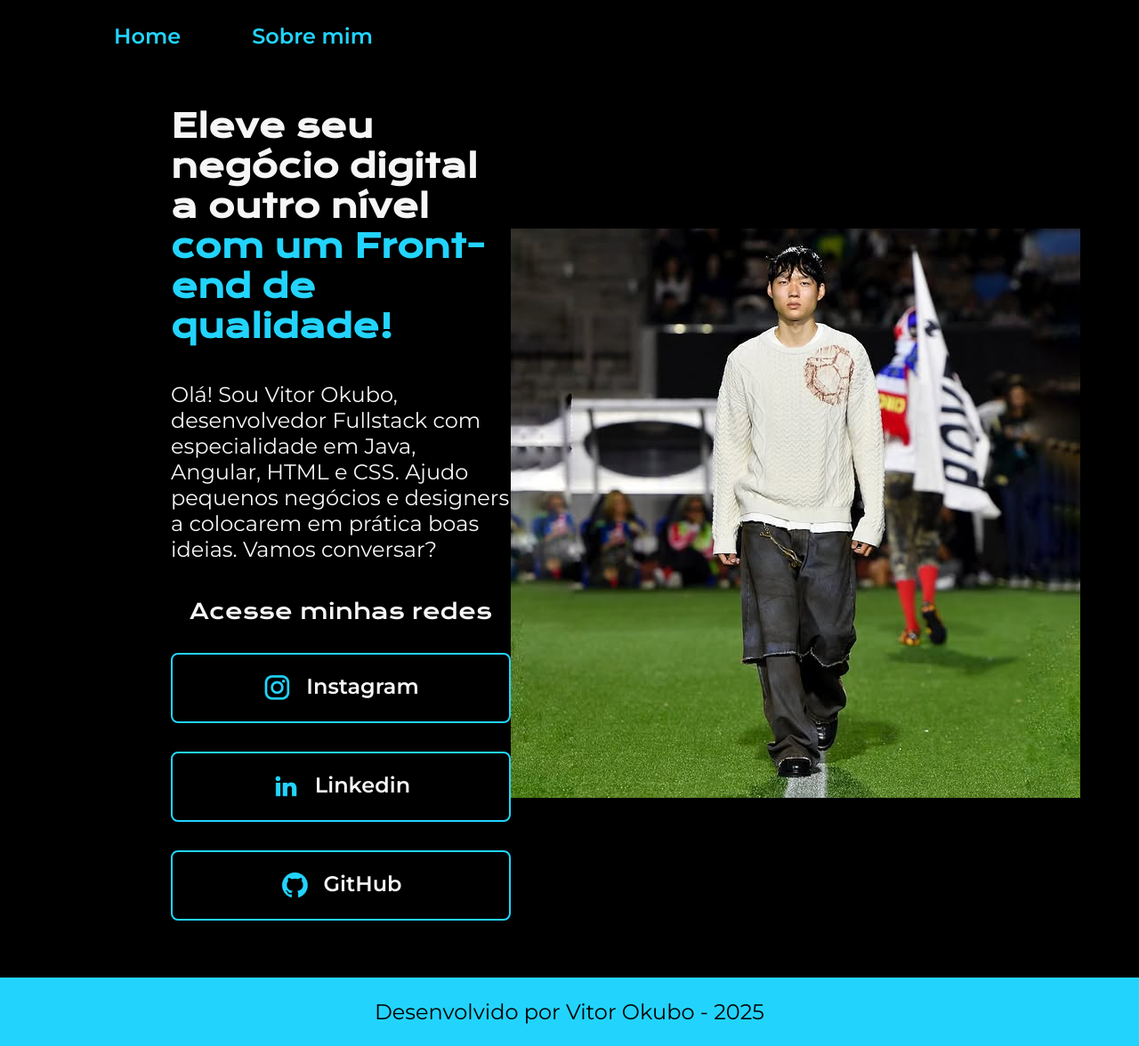
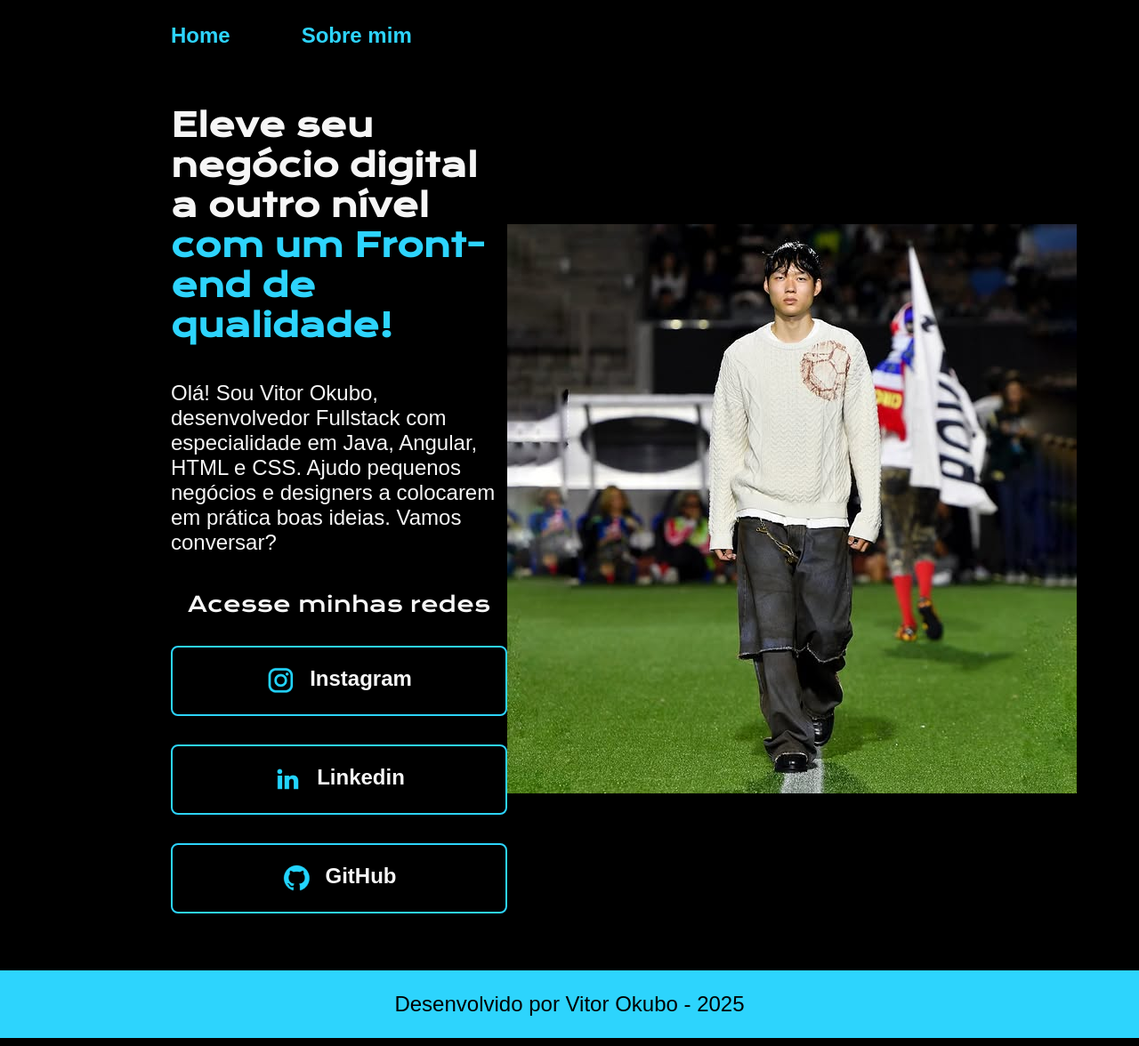
Before and after one commit to vhokuboz/portfolio-alura, a plain HTML site: page index.html in a window 1280 px wide. Shown: the whole page at 89% size. Drawn offline with nearby package versions, Linux system fonts and the light colour scheme.

```diff
--- a/styles/style.css
+++ b/styles/style.css
@@ -1,19 +1,29 @@
-@import url('https://fonts.googleapis.com/css2?family=Krona+One&family=Montserrat:ital,wght@0,100..900;1,100..900&display=swap');
+@import url('https://fonts.googleapis.com/css2?family=Krona+One&family=Montserrat:wght@400;600&display=swap');
+
+:root {
+  --cor-primaria: #000;
+  --cor-secundaria: #F6F6F6;
+  --cor-terciaria: #2DD4FD;
+  --cor-hover: #272727;
+
+  --fonte-primaria: 'Krona One', sans-serif;
+  --fonte-secundaria: 'Monteserrat', sans-serif;
+}
 
 * {
   margin: 0;
   padding: 0;
+  box-sizing: border-box;
 }
 
 body {
-  background-color: black;
-  color: #f6f6f6;
-  /* height: 100vh; */
-  box-sizing: border-box;
+  background-color: var(--cor-primaria);
+  color: var(--cor-secundaria);
+  height: 100vh;
 }
 
 .cabecalho {
-  padding: 2% 0% 0% 10%;
+  padding: 2% 0% 0% 15%;
 }
 
 .cabecalho__menu {
@@ -22,10 +32,10 @@ body {
 }
 
 .cabecalho__menu__link {
-  font-family: 'Montserrat', sans-serif;
+  font-family: var(--fonte-secundaria);
   font-size: 24px;
   font-weight: 600;
-  color: #22D4FD;
+  color: var(--cor-terciaria);
   text-decoration: none;
 }
 
@@ -45,16 +55,16 @@ body {
 
 .apresentacao__conteudo__titulo {
   font-size: 36px;
-  font-family: 'Krona One', sans-serif;
+  font-family: var(--fonte-primaria);
 }
 
 .titulo-destaque {
-  color: #22D4FD
+  color: var(--cor-terciaria);
 }
 
 .apresentacao__conteudo__texto {
   font-size: 24px;
-  font-family: 'Montserrat', sans-serif;
+  font-family: var(--fonte-secundaria);
 }
 
 .apresentacao__links {
@@ -68,11 +78,10 @@ body {
 .apresentacao__links__titulo {
   font-weight: 400;
   font-size: 24px;
-  font-family: 'Krona One', sans-serif;
+  font-family: var(--fonte-primaria);
 }
 
 .apresentacao__links__link {
-  /* background-color: #22d4fd; */
   display: flex;
   justify-content: center;
   gap: 16px;
@@ -82,22 +91,22 @@ body {
   font-size: 24px;
   padding: 21.5px 0;
   text-decoration: none;
-  color: #f6f6f6;
-  border: 2px solid #22d4fd;
-  font-family: 'Montserrat', sans-serif;
+  color: var(--cor-secundaria);
+  border: 2px solid var(--cor-terciaria);
+  font-family: var(--fonte-secundaria);
   font-weight: 600;
 }
 
 .apresentacao__links__link:hover {
-  background-color: #272727;
+  background-color: var(--cor-hover);
 }
 
 .rodape {
   padding: 24px;
   text-align: center;
-  font-family: 'Montserrat', sans-serif;
+  font-family: var(--fonte-secundaria);
   font-size: 24px;
   font-weight: 400;
-  color: #000000;
-  background-color: #22D4FD;
+  color: var(--cor-primaria);
+  background-color: var(--cor-terciaria);
 }
```
Also changed, not shown: about.html (+7 -2 lines).
